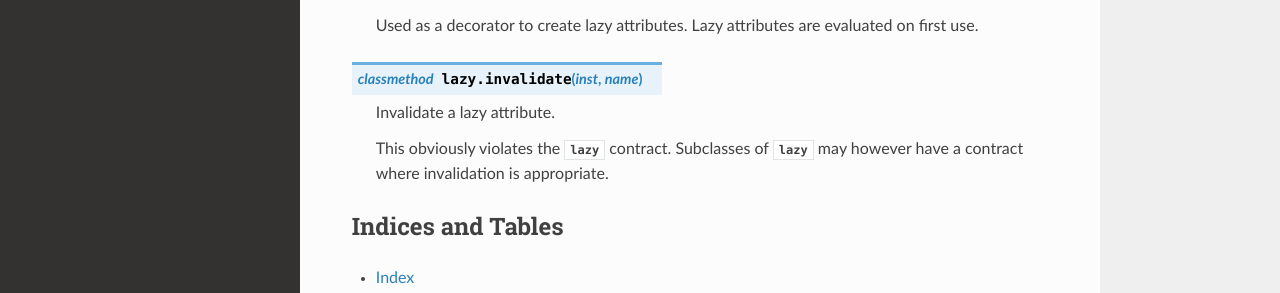
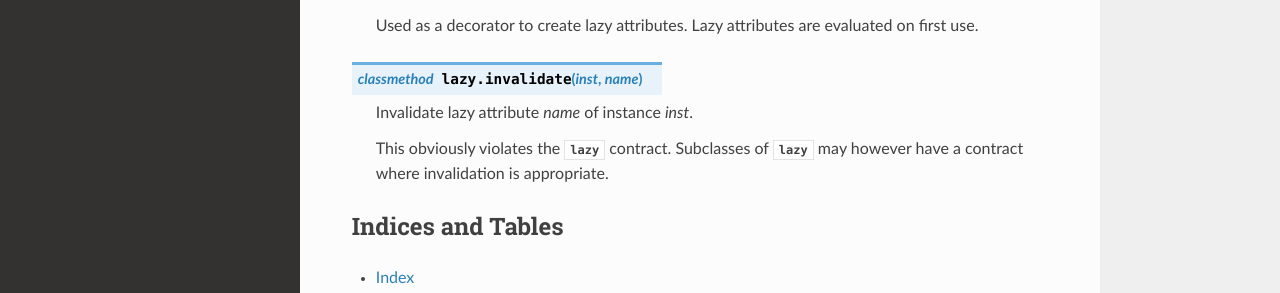
Before and after one commit to stefanholek/lazy, a Sphinx documentation site: the page built from docs/index.rst, in a window 1280 px wide. Shown: the part 374-667 px from the top of the page. Built offline with Sphinx 7.4.7 and the Read the Docs theme 2.0.0, drawn with Linux system fonts in a browser that asks for light colours.

Commit message:
Update documentation.

```diff
--- a/docs/index.rst
+++ b/docs/index.rst
@@ -28,7 +28,7 @@ API Documentation
 
 .. classmethod:: invalidate(inst, name)
 
-    Invalidate a lazy attribute.
+    Invalidate lazy attribute `name` of instance `inst`.
 
     This obviously violates the :class:`~lazy.lazy` contract. Subclasses
     of :class:`~lazy.lazy` may however have a contract where invalidation
```
